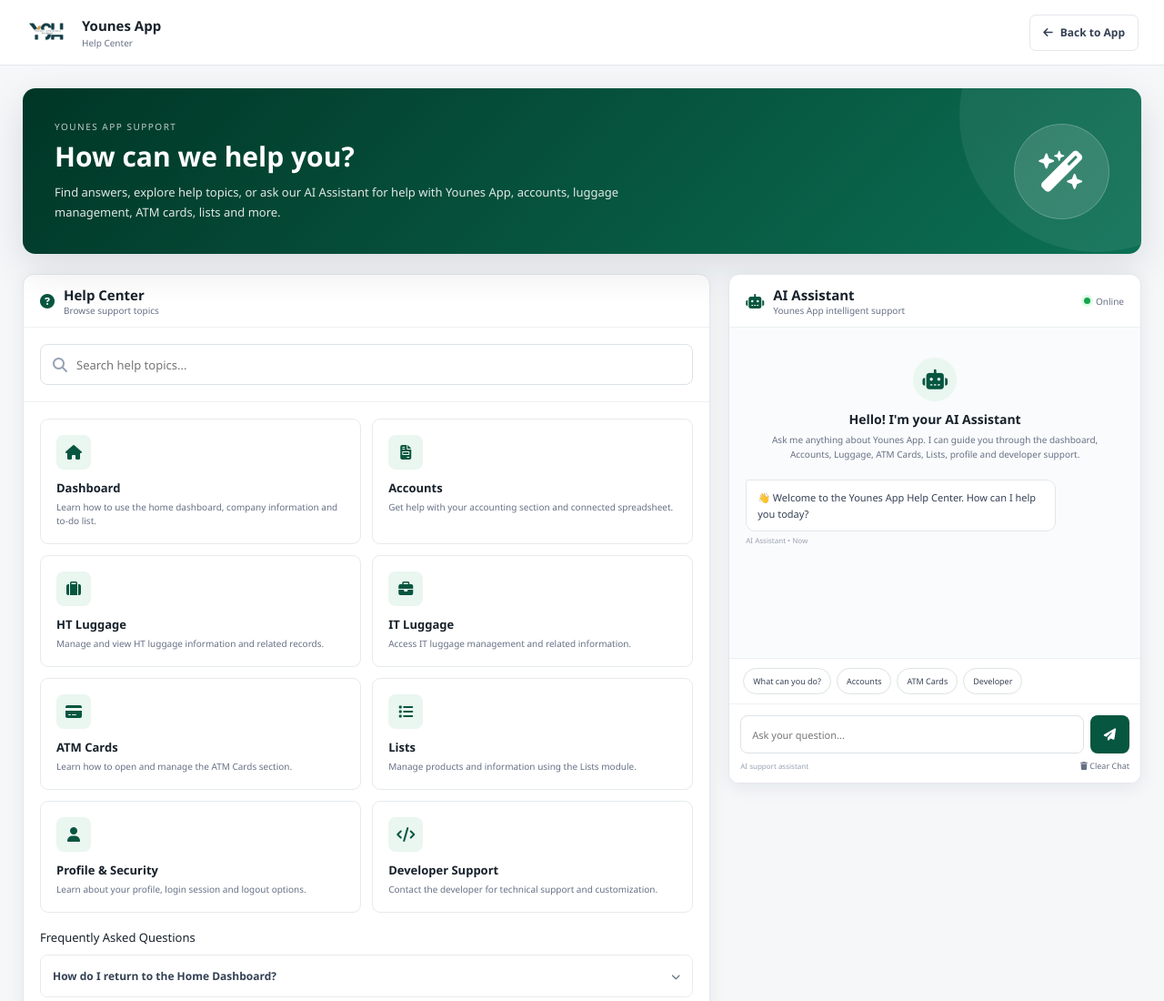
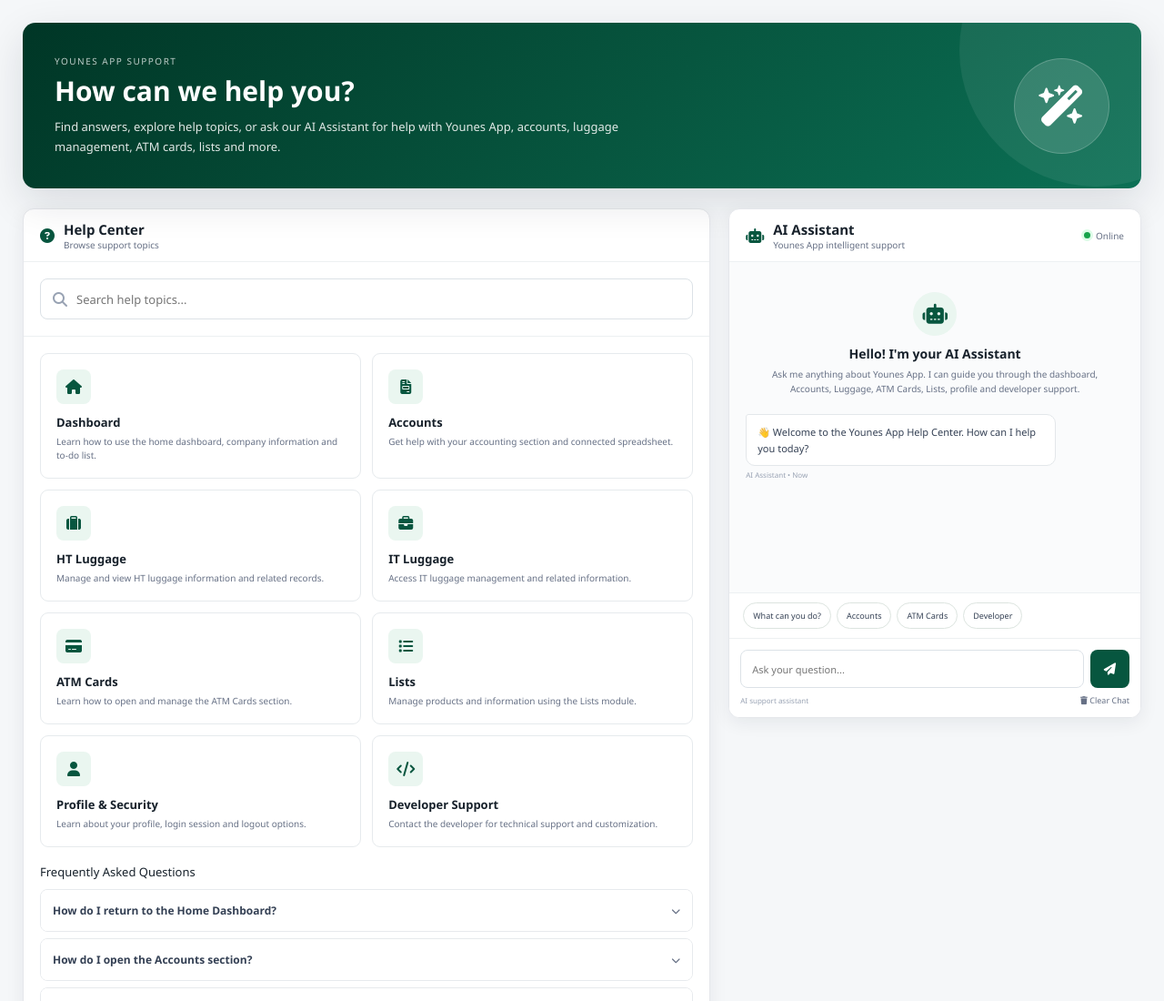
Before and after one commit to Faisan333/youness, a plain HTML site: page help.html in a window 1280 px wide. Shown: the top 1100 px of the page at 91% size. Drawn offline with Linux system fonts and the light colour scheme.

Commit message:
complete

```diff
--- a/help.html
+++ b/help.html
@@ -1194,42 +1194,7 @@
      HEADER
 ===================================================== -->
 
-        <header class="header">
-
-            <div class="header-left">
-
-                <img src="images/blacklo.png" class="logo" alt="Younes App">
-
-                <div class="header-title">
-
-                    <strong>
-                        Younes App
-                    </strong>
-
-                    <span>
-                        Help Center
-                    </span>
-
-                </div>
-
-            </div>
-
-
-            <div class="header-right">
-
-                <button class="back-btn" onclick="goBack()">
-
-                    <i class="fa-solid fa-arrow-left"></i>
-
-                    <span>
-                        Back to App
-                    </span>
-
-                </button>
-
-            </div>
-
-        </header>
+
 
 
 
@@ -1797,7 +1762,7 @@
      DEVELOPER DETAILS
 ===================================================== -->
 
-            <section class="panel developer-panel">
+            <section class="panel developer-panel" id="developerfaisan">
 
 
                 <div class="panel-header">
@@ -2015,11 +1980,11 @@
            BACK TO APP
         ========================================================= */
 
-        function goBack() {
-
-            window.location.href = "accounts.html";
-
-        }
+        // function goBack() {
+
+        //     window.location.href = "accounts.html";
+
+        // }
 
 
         /* =========================================================
```
Also changed, not shown: accounts.html (+1 -1 lines).
